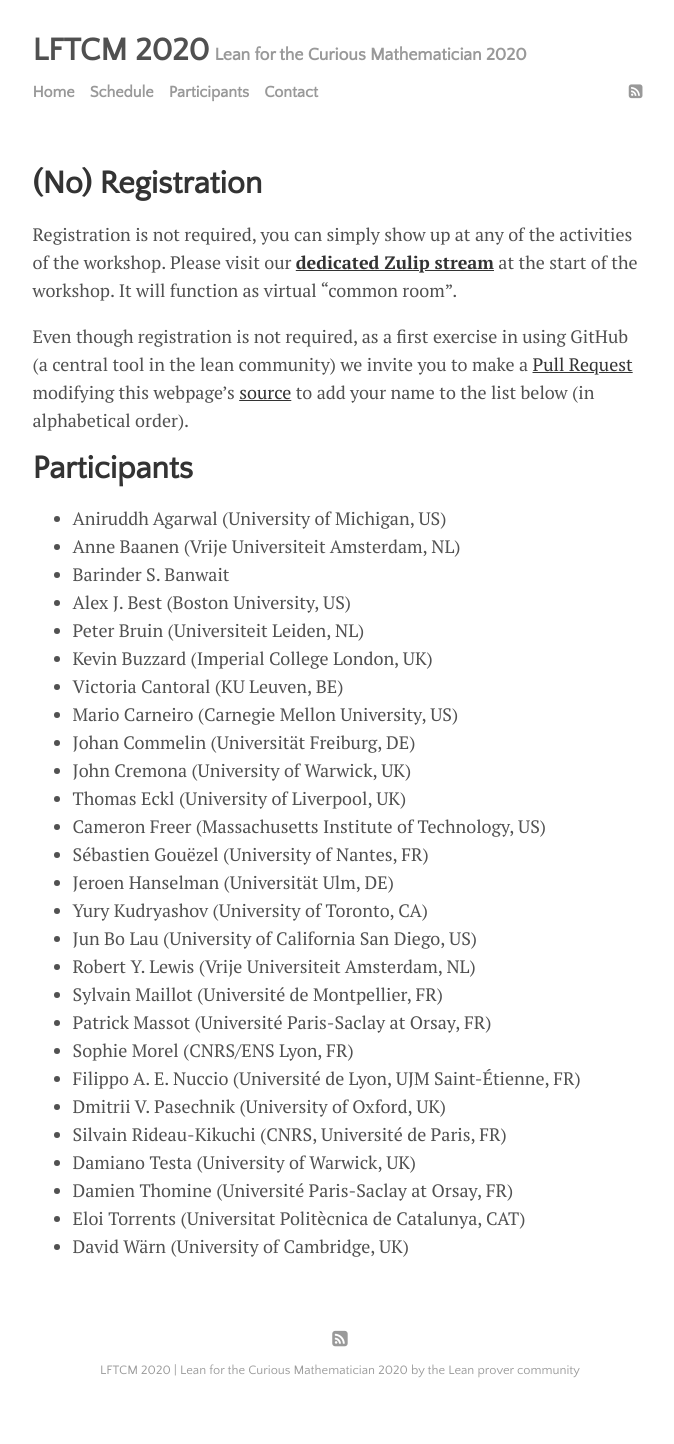
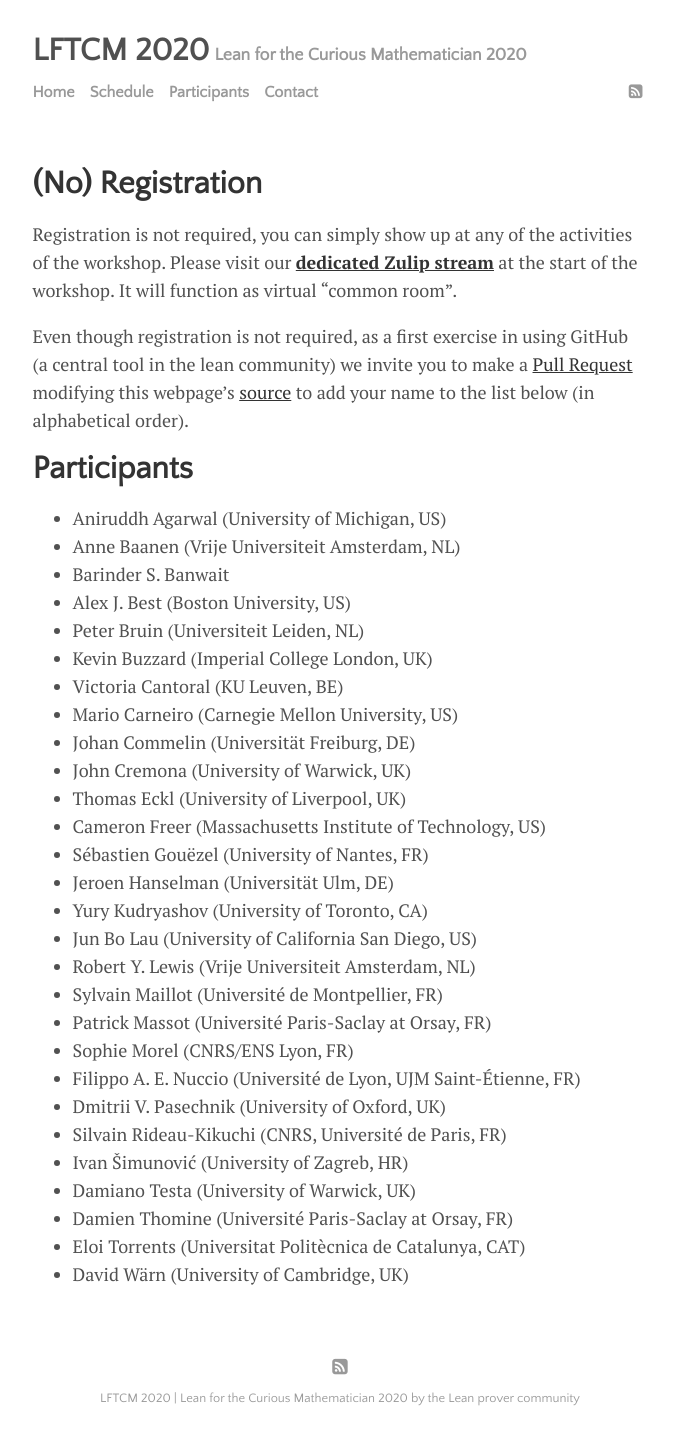
Before and after one commit to leanprover-community/lftcm2020, a Jekyll site: the page built from participants.md, in a window 1280 px wide. Shown: the whole page, without its empty margins (300-974 px from the left). Built offline with Jekyll 4.4.1, drawn with Linux system fonts in a browser that asks for light colours; before the commit the page ends 1416 px from its top, so only the background shows below that.

Commit message:
Update participants.md
Adding myself to the participant list

```diff
--- a/participants.md
+++ b/participants.md
@@ -47,6 +47,7 @@ to add your name to the list below (in alphabetical order).
 * Filippo A. E. Nuccio (Université de Lyon, UJM Saint-Étienne, FR)
 * Dmitrii V. Pasechnik (University of Oxford, UK)
 * Silvain Rideau-Kikuchi (CNRS, Université de Paris, FR)
+* Ivan Šimunović (University of Zagreb, HR)
 * Damiano Testa (University of Warwick, UK)
 * Damien Thomine (Université Paris-Saclay at Orsay, FR)
 * Eloi Torrents (Universitat Politècnica de Catalunya, CAT)
```
